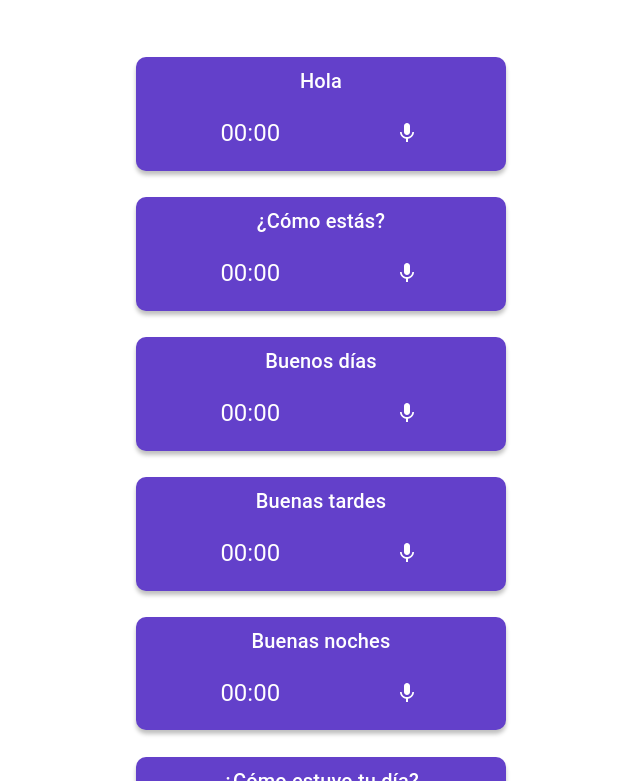
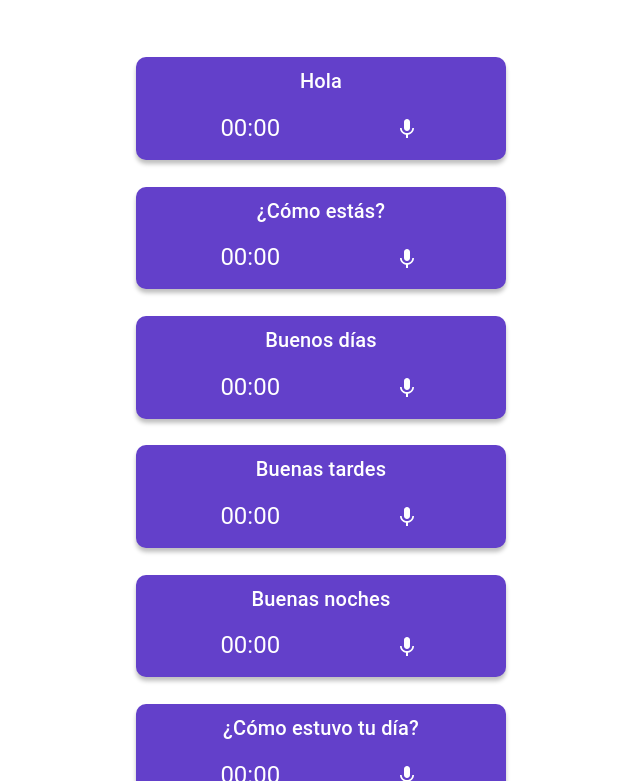
Before and after one commit to Saadsito/pwa-test, a React (Create React App) app: page /signup in a window 1280 px wide. Shown: the part 1359-2140 px from the top of the page, without its empty margins (319-959 px from the left). Built offline with nearby package versions, Linux system fonts and the light colour scheme.

Commit message:
bug fixed

```diff
--- a/src/components/RecorderControls/RecorderControls.jsx
+++ b/src/components/RecorderControls/RecorderControls.jsx
@@ -21,34 +21,15 @@ export default function RecorderControls({ recorderState, handlers }) {
         </div>
         {initRecording && (
           <div className="cancel-button-container">
-            <button
-              className="cancel-button"
-              title="Cancelar grabación"
-              onClick={cancelRecording}
-            >
-              <DeleteIcon className='iconDelete'/>
-            </button>
+              <DeleteIcon className='iconColor' onClick={cancelRecording}/>
           </div>
         )}
       </div>
       <div className="start-button-container">
         {initRecording ? (
-          <button
-            className="start-button"
-            title="Guardar grabación"
-            disabled={recordingSeconds === 0}
-            onClick={saveRecording}
-          >
-            <CheckIcon className='iconPink'/>
-          </button>
+            <CheckIcon className='iconColor' onClick={saveRecording}/>
         ) : (
-          <button
-            className="start-button"
-            title="Empezar a grabar"
-            onClick={startRecording}
-          >
-            <MicIcon className='iconPink'/>
-          </button>
+            <MicIcon className='iconColor' onClick={startRecording}/>
         )}
       </div>
     </div>
--- a/src/pages/Signup.jsx
+++ b/src/pages/Signup.jsx
@@ -144,7 +144,7 @@ export default function SignUp() {
           <Typography component="h1" variant="h5">
             ¡Regístrate!
           </Typography>
-          <Box component="form" noValidate onSubmit={handleSubmit} sx={{ mt: 3 }}>
+          <Box component="form" onSubmit={handleSubmit} sx={{ mt: 3 }}>
             <Grid container spacing={2}>
               <Grid item xs={12} sm={6}>
                 <TextField
```
Also changed, not shown: 1 other file (tests, documents, lock files or other folders).
